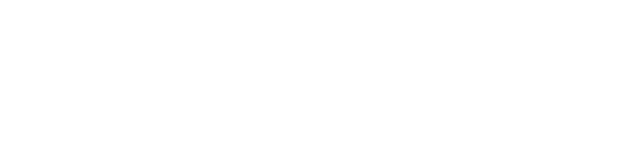
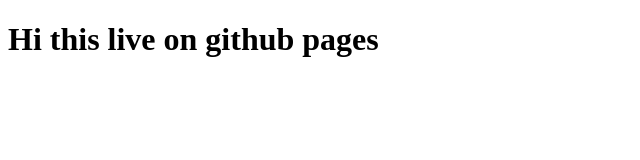
Before and after one commit to anme-22/github-pages, a plain HTML site: page index.html in a window 1280 px wide. Shown: the whole page, without its empty margins (0-640 px from the left). Drawn offline with Linux system fonts and the light colour scheme.

Commit message:
adding second commit

```diff
--- a/index.html
+++ b/index.html
@@ -5,5 +5,7 @@
     <meta name="viewport" content="width=device-width, initial-scale=1.0" />
     <title>Gith-Pages</title>
   </head>
-  <body></body>
+  <body>
+    <h1>Hi this live on github pages</h1>
+  </body>
 </html>
```
